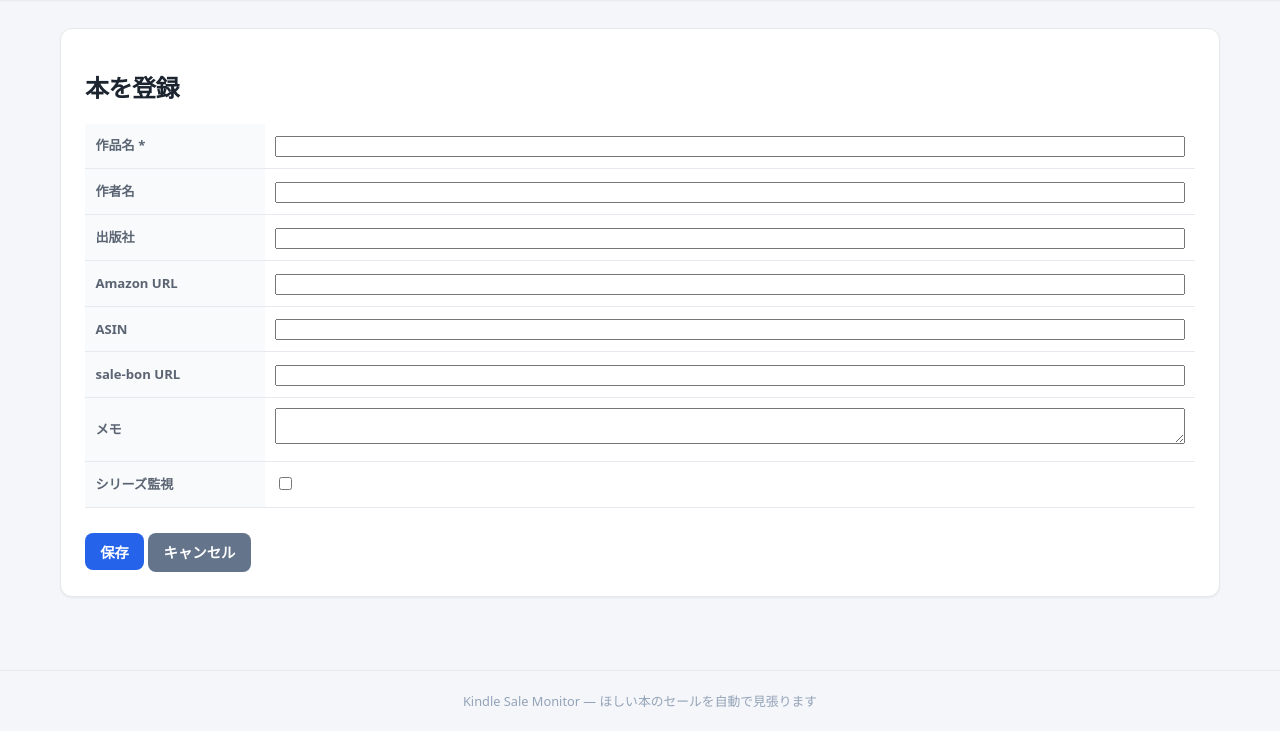
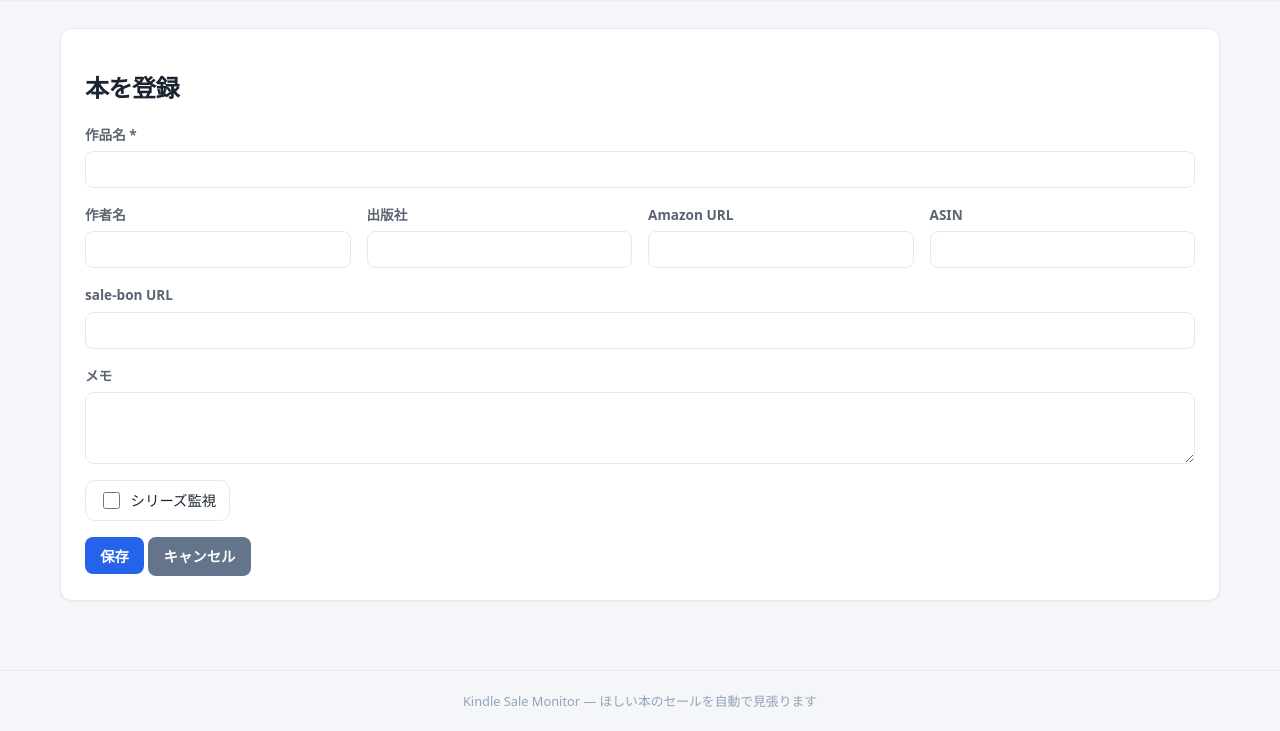
Before and after one commit to sota1111/kindle-sale-monitor, a FastAPI app: page /books/new in a window 1280 px wide. Shown: the part 69-800 px from the top of the page. Run offline with FastAPI, Linux system fonts and the light colour scheme; the visitor is signed in with stand-in values (Sample User, id 1).

Commit message:
feat(SOT-1249): フォーム/操作系UXの刷新（案C）
- 通知条件追加フォーム(book_detail)を table から field-grid + toggle 群へ（cond-* ID/JS互換維持）
- 本登録/編集フォーム(book_form)を field-group + .field + toggle へ（name属性維持）
- settings を field-grid 化（name=key 維持）
- ラベル文字列は i18n キーのまま保持

Co-Authored-By: Claude Opus 4.8 <noreply@anthropic.com>

```diff
--- a/app/static/css/app.css
+++ b/app/static/css/app.css
@@ -149,6 +149,22 @@ textarea.field { min-height: 4.5rem; resize: vertical; }
     .book-cover { flex-basis: 96px; width: 96px; height: 137px; }
 }
 
+/* --- Form field groups & toggles (SOT-1249 案C). --- */
+.field-grid { display: grid; grid-template-columns: repeat(auto-fit, minmax(220px, 1fr));
+              gap: 1rem; }
+.field-group { display: flex; flex-direction: column; gap: .35rem; min-width: 0; }
+.field-group-full { grid-column: 1 / -1; }
+.field-label { font-size: .85rem; font-weight: 600; color: var(--muted); }
+.field-hint { font-size: .75rem; color: var(--muted); }
+.toggle-row { display: flex; flex-wrap: wrap; gap: .6rem; margin-top: 1rem; }
+.toggle { display: inline-flex; align-items: center; gap: .5rem; padding: .5rem .8rem;
+          border: 1px solid var(--border); border-radius: 10px; background: var(--surface);
+          cursor: pointer; font-size: .9rem; user-select: none;
+          transition: border-color .15s, background .15s; }
+.toggle:hover { border-color: var(--primary); }
+.toggle input { width: 1.05rem; height: 1.05rem; accent-color: var(--primary); cursor: pointer; }
+.toggle:has(input:checked) { border-color: var(--primary); background: var(--primary-soft); }
+
 @media (max-width: 700px) {
     main { padding: 1.25rem .75rem; }
     .card { padding: 1.1rem; }
--- a/app/templates/book_form.html
+++ b/app/templates/book_form.html
@@ -4,49 +4,46 @@
 <div class="card">
     <h1>{{ title }}</h1>
     <form method="post">
-        <table style="width:100%">
-            <tr>
-                <th style="width:180px">作品名 *</th>
-                <td><input type="text" name="title" value="{{ book.title if book else '' }}" required style="width:100%"></td>
-            </tr>
-            <tr>
-                <th>作者名</th>
-                <td><input type="text" name="author" value="{{ book.author or '' if book else '' }}" style="width:100%"></td>
-            </tr>
-            <tr>
-                <th>出版社</th>
-                <td><input type="text" name="publisher" value="{{ book.publisher or '' if book else '' }}" style="width:100%"></td>
-            </tr>
-            <tr>
-                <th>Amazon URL</th>
-                <td><input type="url" name="amazon_url" value="{{ book.amazon_url or '' if book else '' }}" style="width:100%"></td>
-            </tr>
-            <tr>
-                <th>ASIN</th>
-                <td><input type="text" name="asin" value="{{ book.asin or '' if book else '' }}" style="width:100%"></td>
-            </tr>
-            <tr>
-                <th>sale-bon URL</th>
-                <td><input type="url" name="sale_bon_url" value="{{ book.sale_bon_url or '' if book else '' }}" style="width:100%"></td>
-            </tr>
-            <tr>
-                <th>メモ</th>
-                <td><textarea name="note" style="width:100%">{{ book.note or '' if book else '' }}</textarea></td>
-            </tr>
-            <tr>
-                <th>シリーズ監視</th>
-                <td><input type="checkbox" name="series_watch" value="true" {% if book and book.series_watch %}checked{% endif %}></td>
-            </tr>
+        <div class="field-grid">
+            <div class="field-group field-group-full">
+                <label class="field-label" for="f-title">作品名 *</label>
+                <input class="field" id="f-title" type="text" name="title" value="{{ book.title if book else '' }}" required>
+            </div>
+            <div class="field-group">
+                <label class="field-label" for="f-author">作者名</label>
+                <input class="field" id="f-author" type="text" name="author" value="{{ book.author or '' if book else '' }}">
+            </div>
+            <div class="field-group">
+                <label class="field-label" for="f-publisher">出版社</label>
+                <input class="field" id="f-publisher" type="text" name="publisher" value="{{ book.publisher or '' if book else '' }}">
+            </div>
+            <div class="field-group">
+                <label class="field-label" for="f-amazon">Amazon URL</label>
+                <input class="field" id="f-amazon" type="url" name="amazon_url" value="{{ book.amazon_url or '' if book else '' }}">
+            </div>
+            <div class="field-group">
+                <label class="field-label" for="f-asin">ASIN</label>
+                <input class="field" id="f-asin" type="text" name="asin" value="{{ book.asin or '' if book else '' }}">
+            </div>
+            <div class="field-group field-group-full">
+                <label class="field-label" for="f-salebon">sale-bon URL</label>
+                <input class="field" id="f-salebon" type="url" name="sale_bon_url" value="{{ book.sale_bon_url or '' if book else '' }}">
+            </div>
+            <div class="field-group field-group-full">
+                <label class="field-label" for="f-note">メモ</label>
+                <textarea class="field" id="f-note" name="note">{{ book.note or '' if book else '' }}</textarea>
+            </div>
+        </div>
+        <div class="toggle-row">
+            <label class="toggle"><input type="checkbox" name="series_watch" value="true" {% if book and book.series_watch %}checked{% endif %}><span>シリーズ監視</span></label>
             {% if book %}
-            <tr>
-                <th>有効</th>
-                <td><input type="checkbox" name="enabled" value="true" {% if book.enabled %}checked{% endif %}></td>
-            </tr>
+            <label class="toggle"><input type="checkbox" name="enabled" value="true" {% if book.enabled %}checked{% endif %}><span>有効</span></label>
             {% endif %}
-        </table>
-        <br>
-        <button type="submit" class="btn">保存</button>
-        <a href="/books" class="btn btn-secondary">キャンセル</a>
+        </div>
+        <div style="margin-top:1rem">
+            <button type="submit" class="btn">保存</button>
+            <a href="/books" class="btn btn-secondary">キャンセル</a>
+        </div>
     </form>
 </div>
 {% if book %}
```
Also changed, not shown: app/templates/book_detail.html (+26 -32 lines), app/templates/settings.html (+11 -13 lines).
